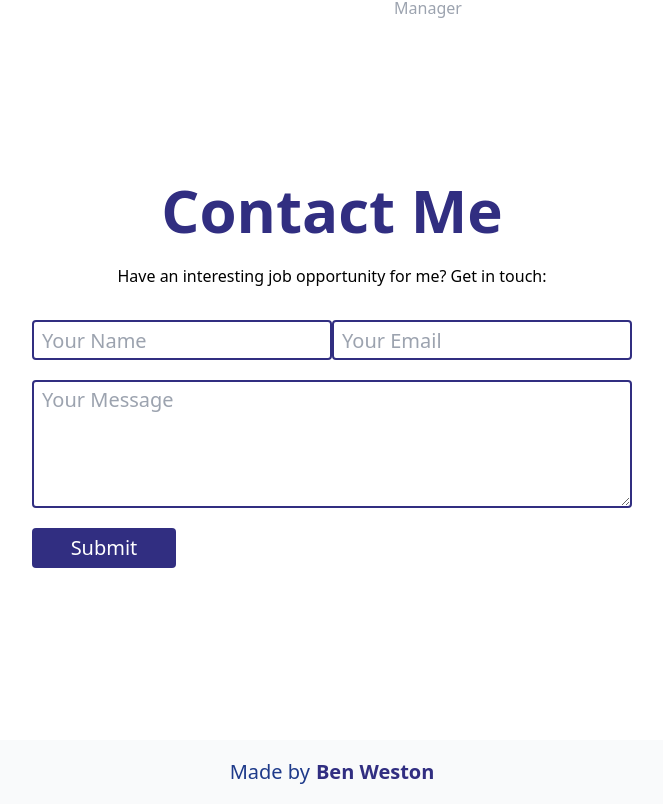
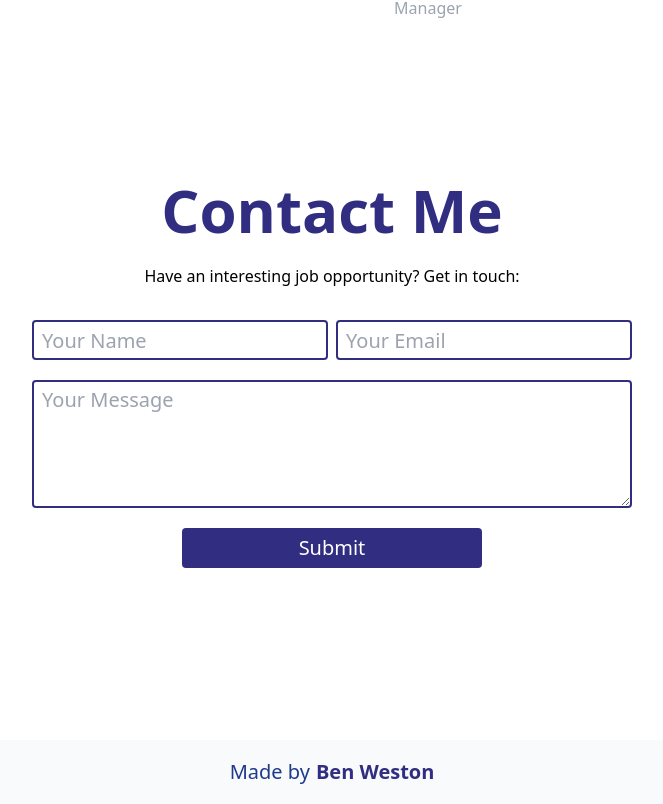
Before and after one commit to benwestondigital/next-portfolio, a Next.js app: page / in a window 1280 px wide. Shown: the part 4176-4980 px from the top of the page, without its empty margins (308-971 px from the left). Built offline with nearby package versions, Linux system fonts and the light colour scheme.

Commit message:
alter form layout and run headwind

```diff
--- a/components/Contact.jsx
+++ b/components/Contact.jsx
@@ -36,17 +36,17 @@ const Contact = () => {
   return (
     <Element id='contact' name='contact'>
       <div>
-        <div className='w-full my-40 h-auto flex flex-col justify-center items-center'>
-          <h2 className='text-indigo-900 text-6xl font-bold text-center'>
+        <div className='flex flex-col items-center justify-center w-full h-auto my-40'>
+          <h2 className='text-6xl font-bold text-center text-indigo-900'>
             Contact Me
           </h2>
-          <p className='text-center md:text-left font-normal font mx-2 mt-6 flex-wrap'>
-            Have an interesting job opportunity for me? Get in touch:
+          <p className='flex-wrap mx-2 mt-6 font-normal text-center md:text-left font'>
+            Have an interesting job opportunity? Get in touch:
           </p>
           <form
             ref={form}
             onSubmit={onSubmit}
-            className='flex flex-col justify-center text-center md:w-1/2 w-full my-3'
+            className='flex flex-col justify-center w-full my-3 text-center md:w-1/2'
           >
             <div className='flex'>
               <label htmlFor='name' />
@@ -58,7 +58,7 @@ const Contact = () => {
                 name='name'
                 id='name'
                 placeholder='Your Name'
-                className='mt-5 py-1 pl-2 w-full rounded text-blue-800 text-xl border-2 border-indigo-900 h-10'
+                className='w-full h-10 py-1 pl-2 mt-5 mr-2 text-xl text-blue-800 border-2 border-indigo-900 rounded'
               />
               <label htmlFor='email' />
               <input
@@ -69,7 +69,7 @@ const Contact = () => {
                 name='email'
                 id='email'
                 placeholder='Your Email'
-                className='mt-5 py-1 pl-2 w-full rounded text-blue-800 text-xl border-2 border-indigo-900 h-10'
+                className='w-full h-10 py-1 pl-2 mt-5 text-xl text-blue-800 border-2 border-indigo-900 rounded'
               />
             </div>
             <label htmlFor='message' />
@@ -81,9 +81,9 @@ const Contact = () => {
               name='message'
               id='message'
               placeholder='Your Message'
-              className='mt-5 py-1 pl-2 w-full rounded text-blue-800 text-xl border-2 border-indigo-900 h-32'
+              className='w-full h-32 py-1 pl-2 mt-5 text-xl text-blue-800 border-2 border-indigo-900 rounded'
             />
-            <button className='mt-5 text-xl w-36 h-10 bg-indigo-900 text-white rounded hover:bg-black'>
+            <button className='self-center w-1/2 h-10 mt-5 text-xl text-white bg-indigo-900 rounded hover:bg-black'>
               Submit
             </button>
           </form>
```
